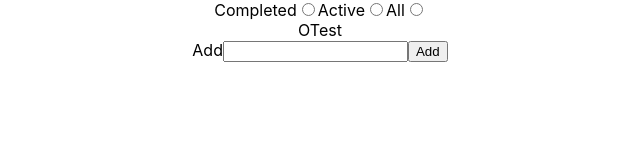
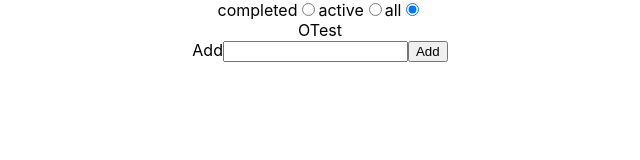
Before and after one commit to johnmeunier/talk-test, a React (Create React App) app: page / in a window 1280 px wide. Shown: the top 160 px of the page, without its empty margins (320-960 px from the left). Built offline with nearby package versions, Linux system fonts and the light colour scheme.

Commit message:
default value filter status check

```diff
--- a/src/App.js
+++ b/src/App.js
@@ -23,8 +23,8 @@ const App = () => {
   useEffect(() => {
     setFilteredTasks(() => {
       if(filterStatus === "all") return tasks;
-      if(filterStatus === "onlyCompleted") return tasks.filter(({completed}) => completed);
-      if(filterStatus === "onlyActive") return tasks.filter(({completed}) => !completed);
+      if(filterStatus === "completed") return tasks.filter(({completed}) => completed);
+      if(filterStatus === "active") return tasks.filter(({completed}) => !completed);
     })
   }, [filterStatus, tasks]);
 
@@ -36,18 +36,14 @@ const App = () => {
     <div className="App">
       <div className="filter__container">
         <div className="filter">
-          <label>
-            Completed
-            <input type="radio" name="status" value="onlyCompleted" onChange={handleFilterStatus}/>
-          </label>
-          <label>
-            Active
-            <input type="radio" name="status" value="onlyActive" onChange={handleFilterStatus}/>
-          </label>
-          <label>
-            All
-            <input type="radio" name="status" value="all" onChange={handleFilterStatus}/>
-          </label>
+          {
+            ["completed", "active", "all"].map(value => (
+              <label>
+              {value}
+              <input type="radio" name="status" value={value} checked={value === filterStatus} onChange={handleFilterStatus}/>
+            </label>
+            ))
+          }
         </div>
       </div>
       <div className="task__container">
```
